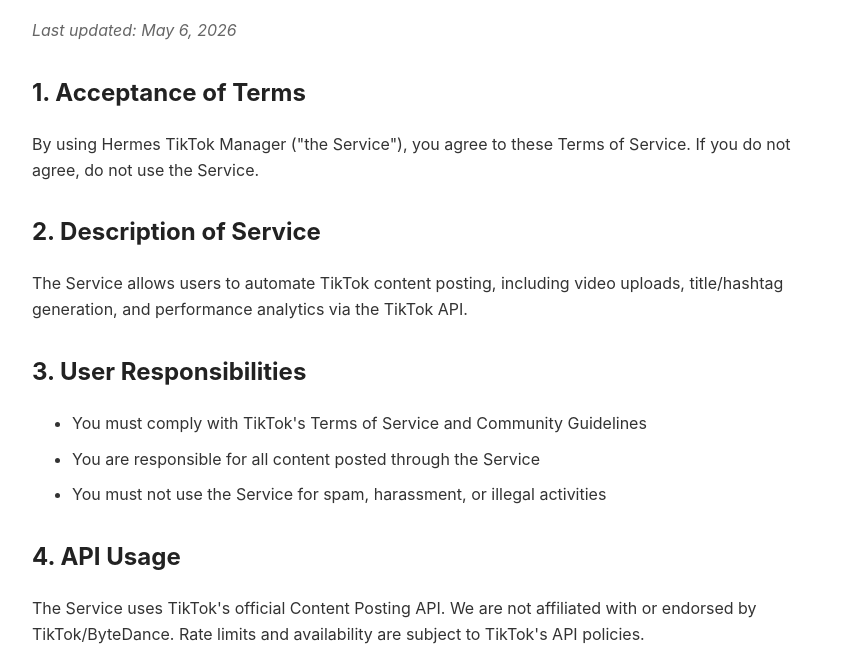
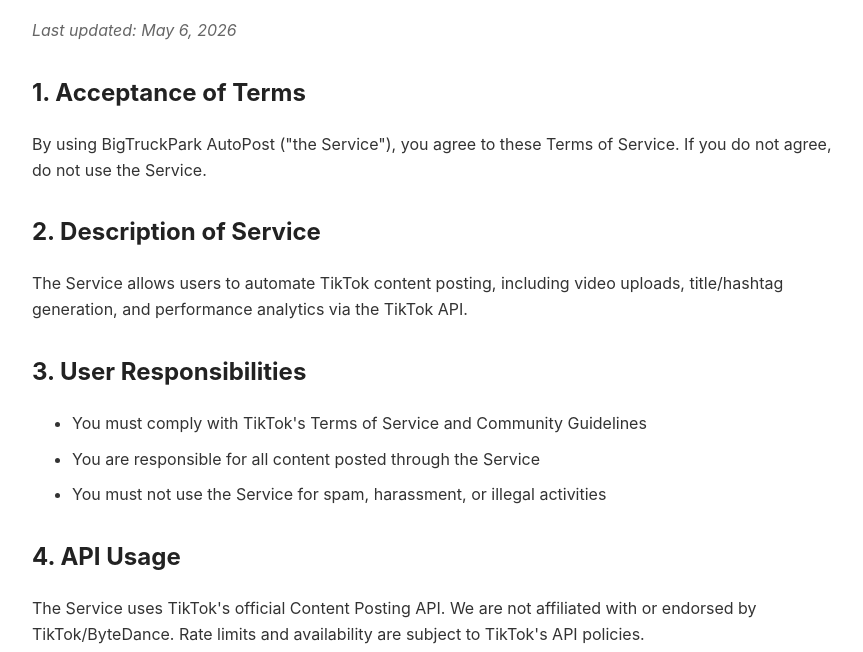
Before and after one commit to BrotherFlathead/BigTruckPark, a plain HTML site: page tiktok-terms-of-service.html in a window 1280 px wide. Shown: the part 148-800 px from the top of the page, without its empty margins (208-1071 px from the left). Drawn offline with Linux system fonts and the light colour scheme.

Commit message:
rename: update tiktok-terms-of-service.html - Hermes TikTok Manager → BigTruckPark AutoPost

```diff
--- a/tiktok-terms-of-service.html
+++ b/tiktok-terms-of-service.html
@@ -3,7 +3,7 @@
 <head>
 <meta charset="UTF-8">
 <meta name="viewport" content="width=device-width, initial-scale=1.0">
-<title>Terms of Service - Hermes TikTok Manager</title>
+<title>Terms of Service - BigTruckPark AutoPost</title>
 <style>
   body { font-family: -apple-system, sans-serif; max-width: 800px; margin: 40px auto; padding: 20px; line-height: 1.6; color: #333; }
   h1 { color: #111; border-bottom: 2px solid #eee; padding-bottom: 10px; }
@@ -17,7 +17,7 @@
 <p class="updated">Last updated: May 6, 2026</p>
 
 <h2>1. Acceptance of Terms</h2>
-<p>By using Hermes TikTok Manager ("the Service"), you agree to these Terms of Service. If you do not agree, do not use the Service.</p>
+<p>By using BigTruckPark AutoPost ("the Service"), you agree to these Terms of Service. If you do not agree, do not use the Service.</p>
 
 <h2>2. Description of Service</h2>
 <p>The Service allows users to automate TikTok content posting, including video uploads, title/hashtag generation, and performance analytics via the TikTok API.</p>
```
